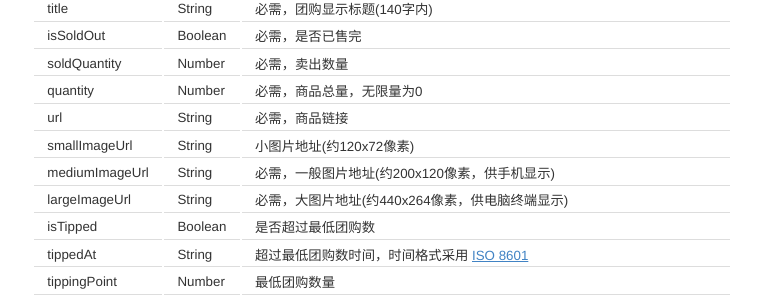
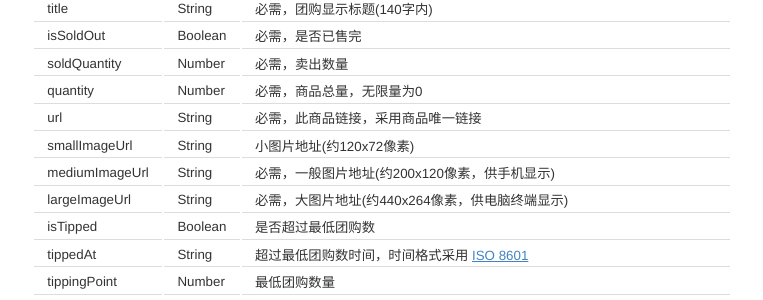
Before and after one commit to yzpower/zhejie.github.com, a Jekyll site: the page built from index.md, in a window 1280 px wide. Shown: the part 1275-1575 px from the top of the page, without its empty margins (258-1021 px from the left). Built offline with Jekyll 4.4.1, drawn with Linux system fonts in a browser that asks for light colours; comment, search, counter and statistics services are not loaded.

Commit message:
Url desc

```diff
--- a/index.md
+++ b/index.md
@@ -67,7 +67,7 @@ title			|String		|必需，团购显示标题(140字内)
 isSoldOut		|Boolean	|必需，是否已售完
 soldQuantity		|Number		|必需，卖出数量
 quantity		|Number		|必需，商品总量，无限量为0
-url			|String		|必需，商品链接
+url			|String		|必需，此商品链接，采用商品唯一链接
 smallImageUrl		|String		|小图片地址(约120x72像素)
 mediumImageUrl		|String		|必需，一般图片地址(约200x120像素，供手机显示)
 largeImageUrl		|String		|必需，大图片地址(约440x264像素，供电脑终端显示)
```
